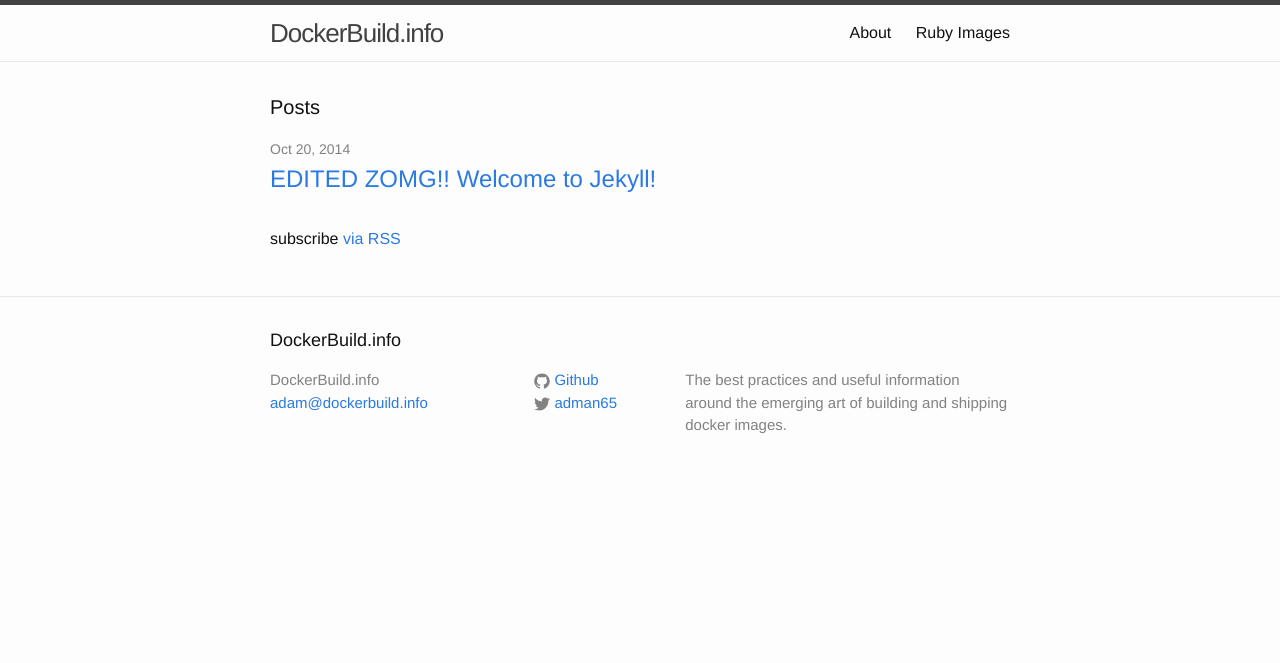
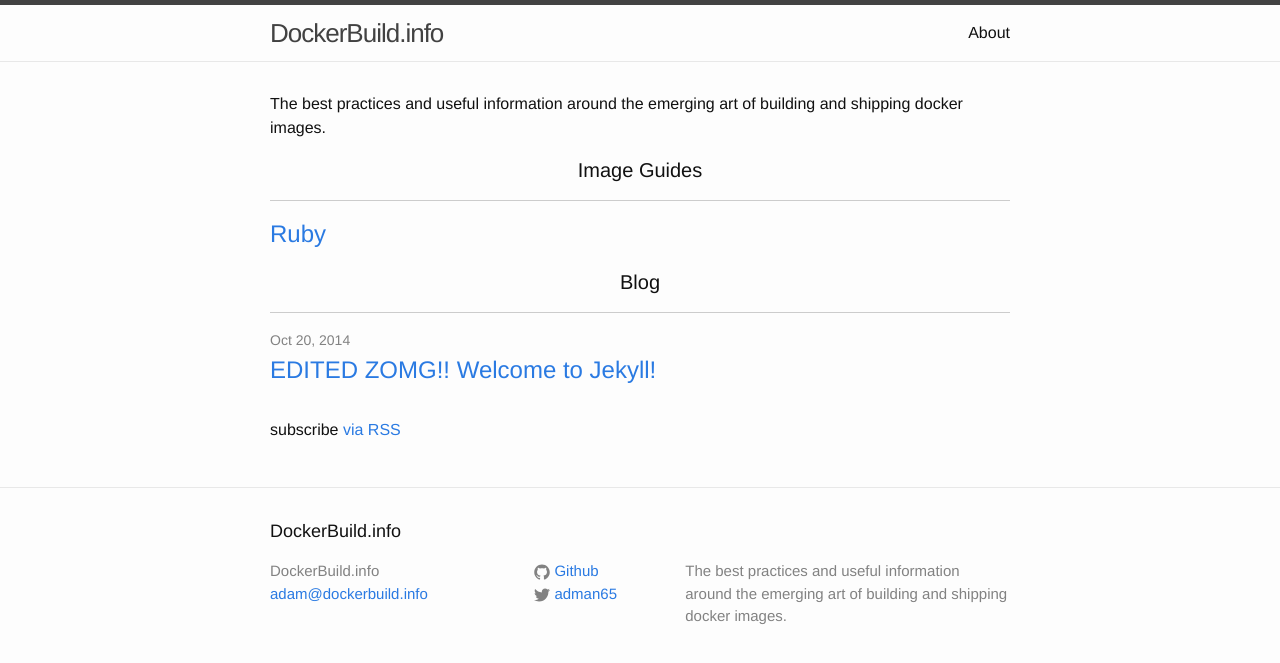
Before and after one commit to dockerbuild-info/dockerbuild.info, a Jekyll site: the page built from index.html, in a window 1280 px wide. Shown: the top 663 px of the page. Built offline with Jekyll 4.4.1, drawn with Linux system fonts in a browser that asks for light colours.

Commit message:
Add images collection

```diff
--- a/_config.yml
+++ b/_config.yml
@@ -13,3 +13,9 @@
 
 # Build settings
 markdown: kramdown
+
+# Collections
+collections:
+  images:
+    output: true
+    permalink: /:path/
--- /dev/null
+++ b/_sass/_custom.scss
@@ -0,0 +1,13 @@
+.home {
+  .page-heading {
+    text-align: center;
+    padding-bottom: 15px;
+    border-bottom: solid 1px #ccc;
+  }
+}
+
+.post-list.image-list {
+  li {
+    margin-bottom: 10px;
+  }
+}
--- a/css/main.scss
+++ b/css/main.scss
@@ -45,5 +45,6 @@
 @import
         "base",
         "layout",
-        "syntax-highlighting"
+        "syntax-highlighting",
+        "custom"
 ;
--- a/index.html
+++ b/index.html
@@ -3,8 +3,20 @@
 ---
 
 <div class="home">
+  <p class="text">{{ site.description }}</p>
 
-  <h1 class="page-heading">Posts</h1>
+  <h1 class="page-heading">Image Guides</h1>
+
+  <ul class="post-list image-list">
+    {% assign images = site.images | sort: 'title', 'last' %}
+    {% for post in images %}
+      <li>
+        <a class="post-link" href="{{ post.url | prepend: site.baseurl }}">{{ post.title }}</a>
+      </li>
+    {% endfor %}
+  </ul>
+
+  <h1 class="page-heading">Blog</h1>
 
   <ul class="post-list">
     {% for post in site.posts %}
@@ -19,5 +31,4 @@
   </ul>
 
   <p class="rss-subscribe">subscribe <a href="{{ "/feed.xml" | prepend: site.baseurl }}">via RSS</a></p>
-
 </div>
```
Also changed, not shown: _images/ruby.md (renamed from ruby.md, +1 -2 lines).
